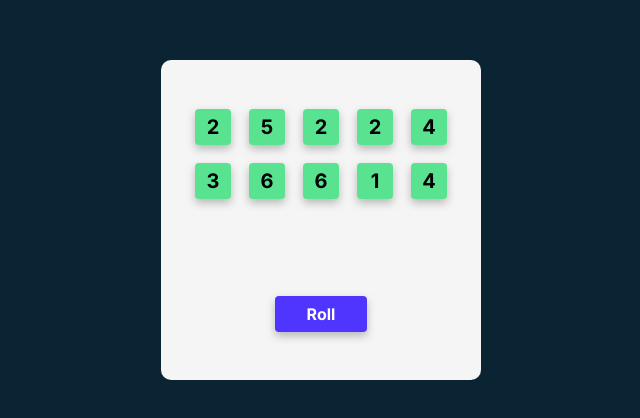
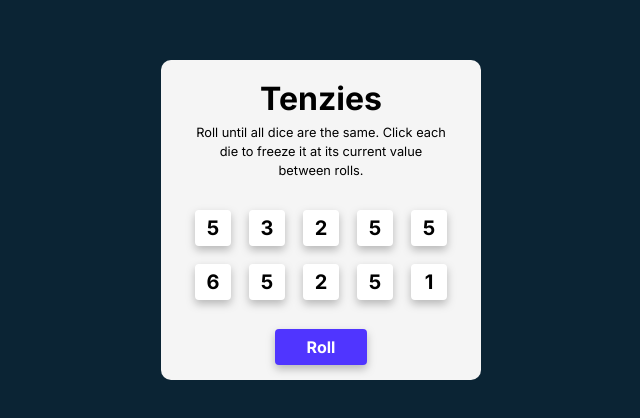
Before and after one commit to rubuz/tenzies-game, a React (Vite) app: page / in a window 1280 px wide. Shown: the part 180-598 px from the top of the page, without its empty margins (319-959 px from the left). Built offline with nearby package versions, Linux system fonts and the light colour scheme.

Commit message:
added win condition

```diff
--- a/src/App.jsx
+++ b/src/App.jsx
@@ -1,29 +1,51 @@
-import { useState } from "react";
+import { useState, useEffect } from "react";
 import { nanoid } from "nanoid";
 import Die from "./components/Die";
 
 function App() {
   const [dice, setDice] = useState(allNewDice());
+  const [tenzies, setTenzies] = useState(false);
+
+  useEffect(() => {
+    const allHeld = dice.every((die) => die.isHeld);
+    const firstValue = dice[0].value;
+    const allSameValue = dice.every((die) => die.value === firstValue);
+    if (allHeld && allSameValue) {
+      setTenzies(true);
+      console.log("You won!");
+    }
+  }, [dice]);
 
   function allNewDice() {
     const newDice = [];
     for (let i = 0; i < 10; i++) {
-      const number = Math.ceil(Math.random() * 6);
-      newDice.push({
-        value: number,
-        isHeld: true,
-        id: nanoid(),
-      });
+      newDice.push(generateNewDie());
     }
     return newDice;
   }
 
+  function generateNewDie() {
+    return {
+      value: Math.ceil(Math.random() * 6),
+      isHeld: false,
+      id: nanoid(),
+    };
+  }
+
   function holdDice(id) {
-    console.log(id);
+    setDice((oldDice) =>
+      oldDice.map((die) => {
+        return die.id === id ? { ...die, isHeld: !die.isHeld } : die;
+      })
+    );
   }
 
   function rollDice() {
-    setDice((prevDice) => allNewDice());
+    setDice((prevDice) =>
+      prevDice.map((die) => {
+        return die.isHeld ? die : generateNewDie();
+      })
+    );
   }
 
   const diceElements = dice.map((item) => (
@@ -37,6 +59,14 @@ function App() {
 
   return (
     <main>
+      <div className="text">
+        <h1 className="title">Tenzies</h1>
+        <p className="instructions">
+          Roll until all dice are the same. Click each die to freeze it at its
+          current value between rolls.
+        </p>
+      </div>
+
       <div className="dice-container">{diceElements}</div>
       <button className="roll-btn" onClick={rollDice}>
         Roll
--- a/src/index.css
+++ b/src/index.css
@@ -76,7 +76,7 @@ body {
 }
 
 main {
-  min-width: 320px;
+  max-width: 320px;
   aspect-ratio: 1/1;
   background-color: #f5f5f5;
   border-radius: 10px;
@@ -84,6 +84,15 @@ main {
   flex-direction: column;
   justify-content: space-around;
   align-items: center;
+}
+
+.text {
+  text-align: center;
+  padding-inline: 2rem;
+}
+
+.instructions {
+  font-size: 0.8rem;
 }
 
 .dice-container {
@@ -102,6 +111,10 @@ main {
   font-size: 20px;
   font-weight: bold;
   filter: drop-shadow(0px 4px 4px rgba(0, 0, 0, 0.25));
+}
+
+.die:hover {
+  cursor: pointer;
 }
 
 .roll-btn {
```
